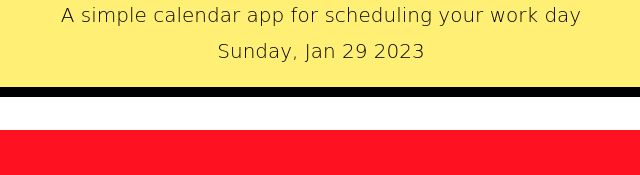
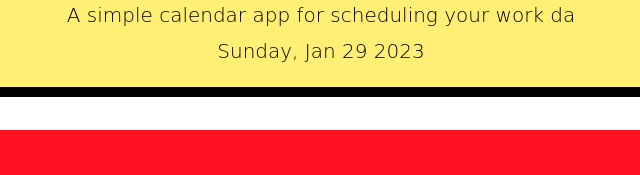
Before and after one commit to AjinThapa2000/work-scheduler, a plain HTML site: page index.html in a window 1280 px wide. Shown: the part 363-538 px from the top of the page, 319-959 px from the left. Drawn offline with nearby package versions, Linux system fonts and the light colour scheme.

Commit message:
text modification done

```diff
--- a/index.html
+++ b/index.html
@@ -35,7 +35,7 @@
         </div>
       </div>
       <h1 class="display-3"><img src="./assets/image/work.png" height="150em"></h1>
-      <p class="lead">A simple calendar app for scheduling your work day</p>
+      <p class="lead">A simple calendar app for scheduling your work da</p>
       <p id="currentDay" class="lead"></p>
     </header>
     <div class="container">
```
